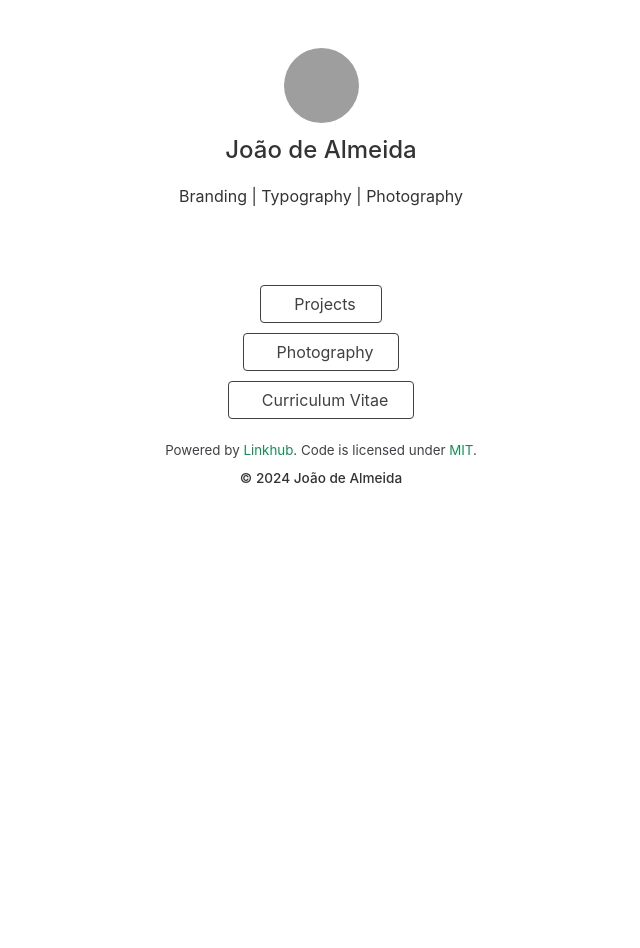
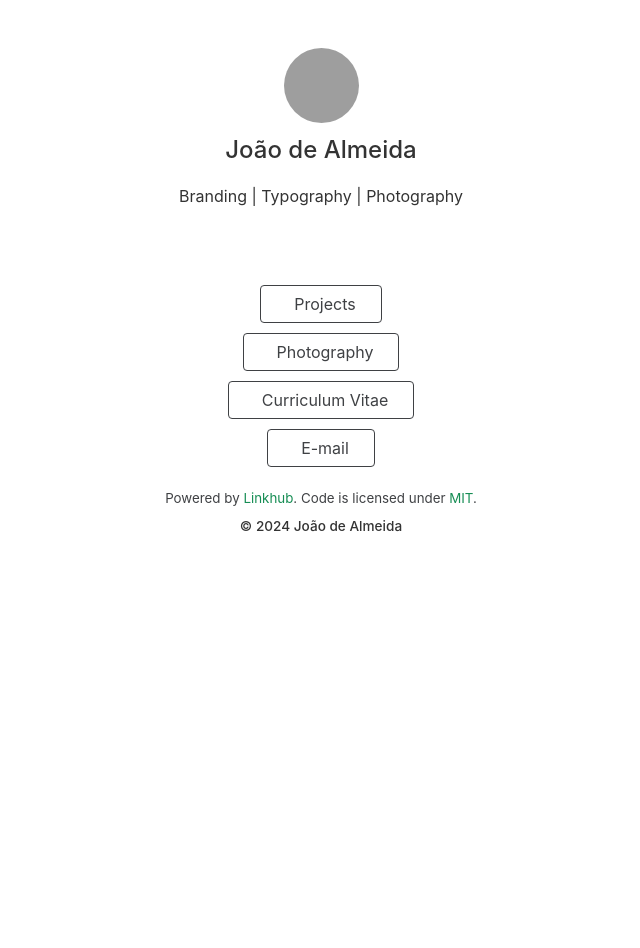
Before and after one commit to xiskg/link-bio, a Jekyll site: the page built from index.html, in a window 1280 px wide. Shown: the whole page, without its empty margins (319-959 px from the left). Built offline with Jekyll 4.4.1, drawn with Linux system fonts in a browser that asks for light colours; nearby versions of some CDN libraries; comment, search, counter and statistics services are not loaded; grey boxes are pictures that could not be loaded.

Commit message:
Update links.yml

```diff
--- a/_data/links.yml
+++ b/_data/links.yml
@@ -11,3 +11,7 @@
     - title: Curriculum Vitae
       url: https://www.example.com
       icon: line-md:clipboard-list-twotone
+
+    - title: E-mail
+      url: mailto:joao@dealmeida.me
+      icon: line-md:email-twotone
```
